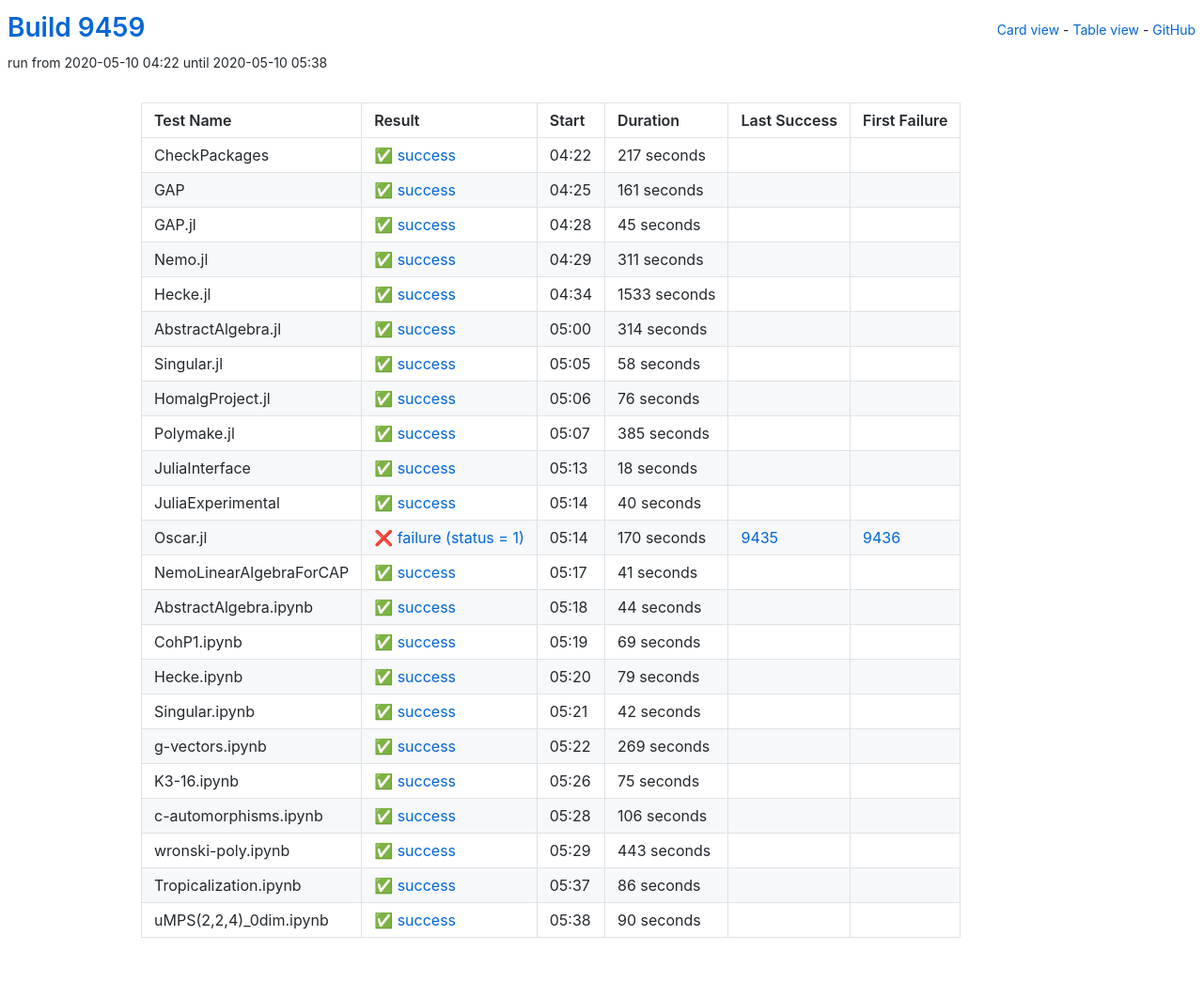
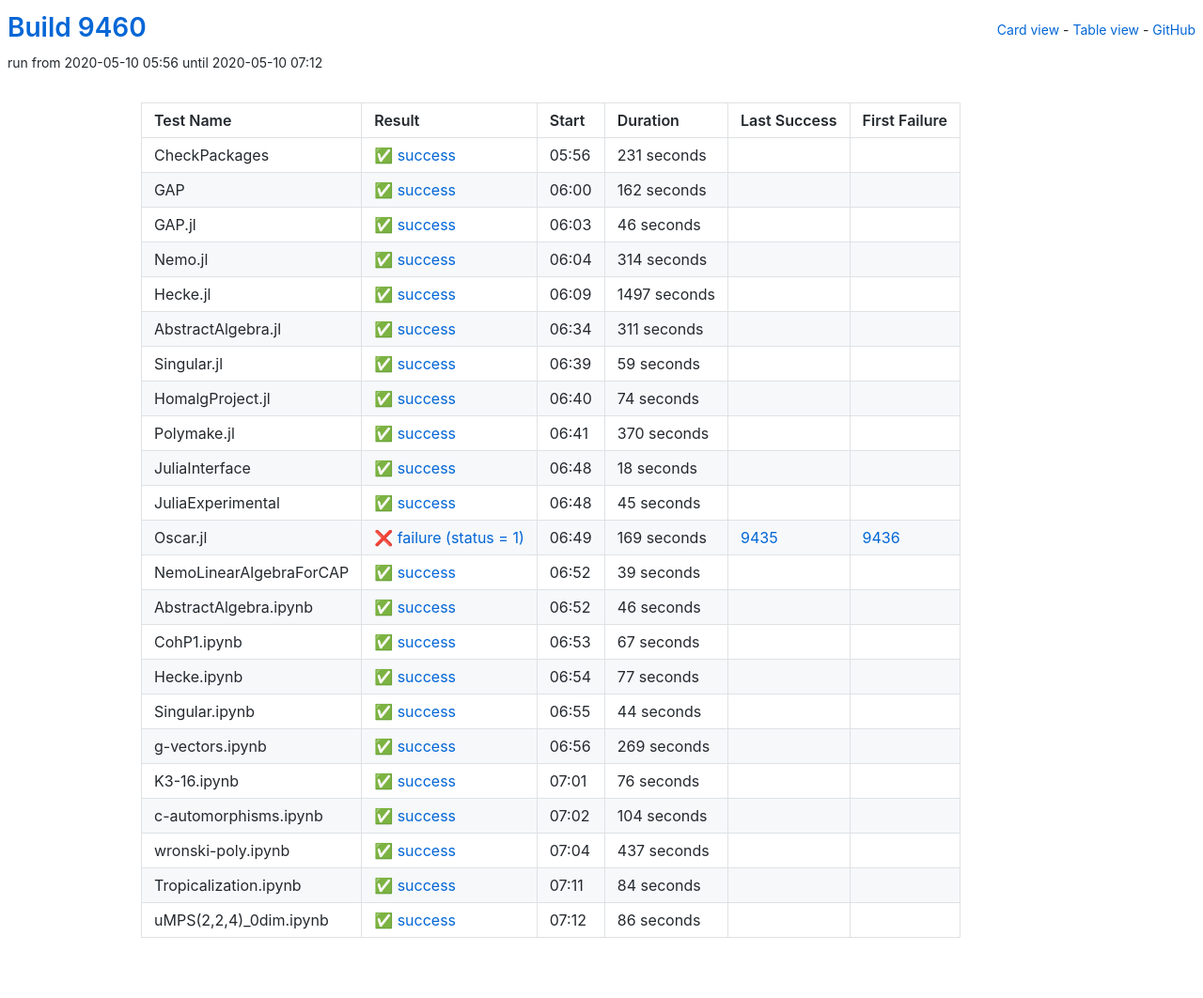
Before and after one commit to oscar-system/oscar-ci-status, a Jekyll site: the page built from table.html, in a window 1280 px wide. Shown: the whole page at 94% size. Built offline with Jekyll 4.4.1, drawn with Linux system fonts in a browser that asks for light colours.

Commit message:
Build 9460

```diff
--- a/_data/ci.yml
+++ b/_data/ci.yml
@@ -1,113 +1,113 @@
-build: 9459
-build_url: https://oscarci.mathematik.uni-kl.de/job/oscar/9459/
+build: 9460
+build_url: https://oscarci.mathematik.uni-kl.de/job/oscar/9460/
 job: oscar
 tests:
-- duration: 217
+- duration: 231
   exitcode: 0
   first_failure: false
   first_failure_url: null
   id: checkpackages
   last_success: false
   last_success_url: null
-  log: https://oscarci.mathematik.uni-kl.de/job/oscar/9459/artifact/logs/build-9459/CheckPackages.log
+  log: https://oscarci.mathematik.uni-kl.de/job/oscar/9460/artifact/logs/build-9460/CheckPackages.log
   name: CheckPackages
-  start: 2020-05-10 04:22
+  start: 2020-05-10 05:56
   status: success
   success: true
-- duration: 161
+- duration: 162
   exitcode: 0
   first_failure: false
   first_failure_url: null
   id: gap
   last_success: false
   last_success_url: null
-  log: https://oscarci.mathematik.uni-kl.de/job/oscar/9459/artifact/logs/build-9459/GAP.log
+  log: https://oscarci.mathematik.uni-kl.de/job/oscar/9460/artifact/logs/build-9460/GAP.log
   name: GAP
-  start: 2020-05-10 04:25
+  start: 2020-05-10 06:00
   status: success
   success: true
-- duration: 45
+- duration: 46
   exitcode: 0
   first_failure: false
   first_failure_url: null
   id: gap-jl
   last_success: false
   last_success_url: null
-  log: https://oscarci.mathematik.uni-kl.de/job/oscar/9459/artifact/logs/build-9459/GAP.jl.log
+  log: https://oscarci.mathematik.uni-kl.de/job/oscar/9460/artifact/logs/build-9460/GAP.jl.log
   name: GAP.jl
-  start: 2020-05-10 04:28
+  start: 2020-05-10 06:03
+  status: success
+  success: true
+- duration: 314
+  exitcode: 0
+  first_failure: false
+  first_failure_url: null
+  id: nemo-jl
+  last_success: false
+  last_success_url: null
+  log: https://oscarci.mathematik.uni-kl.de/job/oscar/9460/artifact/logs/build-9460/Nemo.jl.log
+  name: Nemo.jl
+  start: 2020-05-10 06:04
+  status: success
+  success: true
+- duration: 1497
+  exitcode: 0
+  first_failure: false
+  first_failure_url: null
+  id: hecke-jl
+  last_success: false
+  last_success_url: null
+  log: https://oscarci.mathematik.uni-kl.de/job/oscar/9460/artifact/logs/build-9460/Hecke.jl.log
+  name: Hecke.jl
+  start: 2020-05-10 06:09
   status: success
   success: true
 - duration: 311
   exitcode: 0
   first_failure: false
   first_failure_url: null
-  id: nemo-jl
-  last_success: false
-  last_success_url: null
-  log: https://oscarci.mathematik.uni-kl.de/job/oscar/9459/artifact/logs/build-9459/Nemo.jl.log
-  name: Nemo.jl
-  start: 2020-05-10 04:29
-  status: success
-  success: true
-- duration: 1533
-  exitcode: 0
-  first_failure: false
-  first_failure_url: null
-  id: hecke-jl
-  last_success: false
-  last_success_url: null
-  log: https://oscarci.mathematik.uni-kl.de/job/oscar/9459/artifact/logs/build-9459/Hecke.jl.log
-  name: Hecke.jl
-  start: 2020-05-10 04:34
-  status: success
-  success: true
-- duration: 314
-  exitcode: 0
-  first_failure: false
-  first_failure_url: null
   id: abstractalgebra-jl
   last_success: false
   last_success_url: null
-  log: https://oscarci.mathematik.uni-kl.de/job/oscar/9459/artifact/logs/build-9459/AbstractAlgebra.jl.log
+  log: https://oscarci.mathematik.uni-kl.de/job/oscar/9460/artifact/logs/build-9460/AbstractAlgebra.jl.log
   name: AbstractAlgebra.jl
-  start: 2020-05-10 05:00
+  start: 2020-05-10 06:34
   status: success
   success: true
-- duration: 58
+- duration: 59
   exitcode: 0
   first_failure: false
   first_failure_url: null
   id: singular-jl
   last_success: false
   last_success_url: null
-  log: https://oscarci.mathematik.uni-kl.de/job/oscar/9459/artifact/logs/build-9459/Singular.jl.log
+  log: https://oscarci.mathematik.uni-kl.de/job/oscar/9460/artifact/logs/build-9460/Singular.jl.log
   name: Singular.jl
-  start: 2020-05-10 05:05
+  start: 2020-05-10 06:39
   status: success
   success: true
-- duration: 76
+- duration: 74
   exitcode: 0
   first_failure: false
   first_failure_url: null
   id: homalgproject-jl
   last_success: false
   last_success_url: null
-  log: https://oscarci.mathematik.uni-kl.de/job/oscar/9459/artifact/logs/build-9459/HomalgProject.jl.log
+  log: https://oscarci.mathematik.uni-kl.de/job/oscar/9460/artifact/logs/build-9460/HomalgProject.jl.log
   name: HomalgProject.jl
-  start: 2020-05-10 05:06
+  start: 2020-05-10 06:40
   status: success
   success: true
-- duration: 385
+- duration: 370
   exitcode: 0
   first_failure: false
   first_failure_url: null
   id: polymake-jl
   last_success: false
   last_success_url: null
-  log: https://oscarci.mathematik.uni-kl.de/job/oscar/9459/artifact/logs/build-9459/Polymake.jl.log
+  log: https://oscarci.mathematik.uni-kl.de/job/oscar/9460/artifact/logs/build-9460/Polymake.jl.log
   name: Polymake.jl
-  start: 2020-05-10 05:07
+  start: 2020-05-10 06:41
   status: success
   success: true
 - duration: 18
@@ -117,93 +117,93 @@ tests:
   id: juliainterface
   last_success: false
   last_success_url: null
-  log: https://oscarci.mathematik.uni-kl.de/job/oscar/9459/artifact/logs/build-9459/JuliaInterface.log
+  log: https://oscarci.mathematik.uni-kl.de/job/oscar/9460/artifact/logs/build-9460/JuliaInterface.log
   name: JuliaInterface
-  start: 2020-05-10 05:13
+  start: 2020-05-10 06:48
   status: success
   success: true
-- duration: 40
+- duration: 45
   exitcode: 0
   first_failure: false
   first_failure_url: null
   id: juliaexperimental
   last_success: false
   last_success_url: null
-  log: https://oscarci.mathematik.uni-kl.de/job/oscar/9459/artifact/logs/build-9459/JuliaExperimental.log
+  log: https://oscarci.mathematik.uni-kl.de/job/oscar/9460/artifact/logs/build-9460/JuliaExperimental.log
   name: JuliaExperimental
-  start: 2020-05-10 05:14
+  start: 2020-05-10 06:48
   status: success
   success: true
-- duration: 170
+- duration: 169
   exitcode: 1
   first_failure: 9436
   first_failure_url: https://oscarci.mathematik.uni-kl.de/job/oscar/9436/
   id: oscar-jl
   last_success: 9435
   last_success_url: https://oscarci.mathematik.uni-kl.de/job/oscar/9435/
-  log: https://oscarci.mathematik.uni-kl.de/job/oscar/9459/artifact/logs/build-9459/Oscar.jl.log
+  log: https://oscarci.mathematik.uni-kl.de/job/oscar/9460/artifact/logs/build-9460/Oscar.jl.log
   name: Oscar.jl
-  start: 2020-05-10 05:14
+  start: 2020-05-10 06:49
   status: failure
   success: false
-- duration: 41
+- duration: 39
   exitcode: 0
   first_failure: false
   first_failure_url: null
   id: nemolinearalgebraforcap
   last_success: false
   last_success_url: null
-  log: https://oscarci.mathematik.uni-kl.de/job/oscar/9459/artifact/logs/build-9459/NemoLinearAlgebraForCAP.log
+  log: https://oscarci.mathematik.uni-kl.de/job/oscar/9460/artifact/logs/build-9460/NemoLinearAlgebraForCAP.log
   name: NemoLinearAlgebraForCAP
-  start: 2020-05-10 05:17
+  start: 2020-05-10 06:52
+  status: success
+  success: true
+- duration: 46
+  exitcode: 0
+  first_failure: false
+  first_failure_url: null
+  id: abstractalgebra-ipynb
+  last_success: false
+  last_success_url: null
+  log: https://oscarci.mathematik.uni-kl.de/job/oscar/9460/artifact/logs/build-9460/AbstractAlgebra.ipynb.log
+  name: AbstractAlgebra.ipynb
+  start: 2020-05-10 06:52
+  status: success
+  success: true
+- duration: 67
+  exitcode: 0
+  first_failure: false
+  first_failure_url: null
+  id: cohp1-ipynb
+  last_success: false
+  last_success_url: null
+  log: https://oscarci.mathematik.uni-kl.de/job/oscar/9460/artifact/logs/build-9460/CohP1.ipynb.log
+  name: CohP1.ipynb
+  start: 2020-05-10 06:53
+  status: success
+  success: true
+- duration: 77
+  exitcode: 0
+  first_failure: false
+  first_failure_url: null
+  id: hecke-ipynb
+  last_success: false
+  last_success_url: null
+  log: https://oscarci.mathematik.uni-kl.de/job/oscar/9460/artifact/logs/build-9460/Hecke.ipynb.log
+  name: Hecke.ipynb
+  start: 2020-05-10 06:54
   status: success
   success: true
 - duration: 44
   exitcode: 0
   first_failure: false
   first_failure_url: null
-  id: abstractalgebra-ipynb
-  last_success: false
-  last_success_url: null
-  log: https://oscarci.mathematik.uni-kl.de/job/oscar/9459/artifact/logs/build-9459/AbstractAlgebra.ipynb.log
-  name: AbstractAlgebra.ipynb
-  start: 2020-05-10 05:18
-  status: success
-  success: true
-- duration: 69
-  exitcode: 0
-  first_failure: false
-  first_failure_url: null
-  id: cohp1-ipynb
-  last_success: false
-  last_success_url: null
-  log: https://oscarci.mathematik.uni-kl.de/job/oscar/9459/artifact/logs/build-9459/CohP1.ipynb.log
-  name: CohP1.ipynb
-  start: 2020-05-10 05:19
-  status: success
-  success: true
-- duration: 79
-  exitcode: 0
-  first_failure: false
-  first_failure_url: null
-  id: hecke-ipynb
-  last_success: false
-  last_success_url: null
-  log: https://oscarci.mathematik.uni-kl.de/job/oscar/9459/artifact/logs/build-9459/Hecke.ipynb.log
-  name: Hecke.ipynb
-  start: 2020-05-10 05:20
-  status: success
-  success: true
-- duration: 42
-  exitcode: 0
-  first_failure: false
-  first_failure_url: null
   id: singular-ipynb
   last_success: false
   last_success_url: null
-  log: https://oscarci.mathematik.uni-kl.de/job/oscar/9459/artifact/logs/build-9459/Singular.ipynb.log
+  log: https://oscarci.mathematik.uni-kl.de/job/oscar/9460/artifact/logs/build-9460/Singular.ipynb.log
   name: Singular.ipynb
-  start: 2020-05-10 05:21
+  start: 2020-05-10 06:55
   status: success
   success: true
 - duration: 269
@@ -213,68 +213,68 @@ tests:
   id: g-vectors-ipynb
   last_success: false
   last_success_url: null
-  log: https://oscarci.mathematik.uni-kl.de/job/oscar/9459/artifact/logs/build-9459/g-vectors.ipynb.log
+  log: https://oscarci.mathematik.uni-kl.de/job/oscar/9460/artifact/logs/build-9460/g-vectors.ipynb.log
   name: g-vectors.ipynb
-  start: 2020-05-10 05:22
+  start: 2020-05-10 06:56
   status: success
   success: true
-- duration: 75
+- duration: 76
   exitcode: 0
   first_failure: false
   first_failure_url: null
   id: k3-16-ipynb
   last_success: false
   last_success_url: null
-  log: https://oscarci.mathematik.uni-kl.de/job/oscar/9459/artifact/logs/build-9459/K3-16.ipynb.log
+  log: https://oscarci.mathematik.uni-kl.de/job/oscar/9460/artifact/logs/build-9460/K3-16.ipynb.log
   name: K3-16.ipynb
-  start: 2020-05-10 05:26
+  start: 2020-05-10 07:01
   status: success
   success: true
-- duration: 106
+- duration: 104
   exitcode: 0
   first_failure: false
   first_failure_url: null
   id: c-automorphisms-ipynb
   last_success: false
   last_success_url: null
-  log: https://oscarci.mathematik.uni-kl.de/job/oscar/9459/artifact/logs/build-9459/c-automorphisms.ipynb.log
+  log: https://oscarci.mathematik.uni-kl.de/job/oscar/9460/artifact/logs/build-9460/c-automorphisms.ipynb.log
   name: c-automorphisms.ipynb
-  start: 2020-05-10 05:28
+  start: 2020-05-10 07:02
   status: success
   success: true
-- duration: 443
+- duration: 437
   exitcode: 0
   first_failure: false
   first_failure_url: null
   id: wronski-poly-ipynb
   last_success: false
   last_success_url: null
-  log: https://oscarci.mathematik.uni-kl.de/job/oscar/9459/artifact/logs/build-9459/wronski-poly.ipynb.log
+  log: https://oscarci.mathematik.uni-kl.de/job/oscar/9460/artifact/logs/build-9460/wronski-poly.ipynb.log
   name: wronski-poly.ipynb
-  start: 2020-05-10 05:29
+  start: 2020-05-10 07:04
+  status: success
+  success: true
+- duration: 84
+  exitcode: 0
+  first_failure: false
+  first_failure_url: null
+  id: tropicalization-ipynb
+  last_success: false
+  last_success_url: null
+  log: https://oscarci.mathematik.uni-kl.de/job/oscar/9460/artifact/logs/build-9460/Tropicalization.ipynb.log
+  name: Tropicalization.ipynb
+  start: 2020-05-10 07:11
   status: success
   success: true
 - duration: 86
   exitcode: 0
   first_failure: false
   first_failure_url: null
-  id: tropicalization-ipynb
-  last_success: false
-  last_success_url: null
-  log: https://oscarci.mathematik.uni-kl.de/job/oscar/9459/artifact/logs/build-9459/Tropicalization.ipynb.log
-  name: Tropicalization.ipynb
-  start: 2020-05-10 05:37
-  status: success
-  success: true
-- duration: 90
-  exitcode: 0
-  first_failure: false
-  first_failure_url: null
   id: umps-2-2-4-0dim-ipynb
   last_success: false
   last_success_url: null
-  log: https://oscarci.mathematik.uni-kl.de/job/oscar/9459/artifact/logs/build-9459/uMPS-2-2-4-_0dim.ipynb.log
+  log: https://oscarci.mathematik.uni-kl.de/job/oscar/9460/artifact/logs/build-9460/uMPS-2-2-4-_0dim.ipynb.log
   name: uMPS(2,2,4)_0dim.ipynb
-  start: 2020-05-10 05:38
+  start: 2020-05-10 07:12
   status: success
   success: true
```
Also changed, not shown: README.md.
